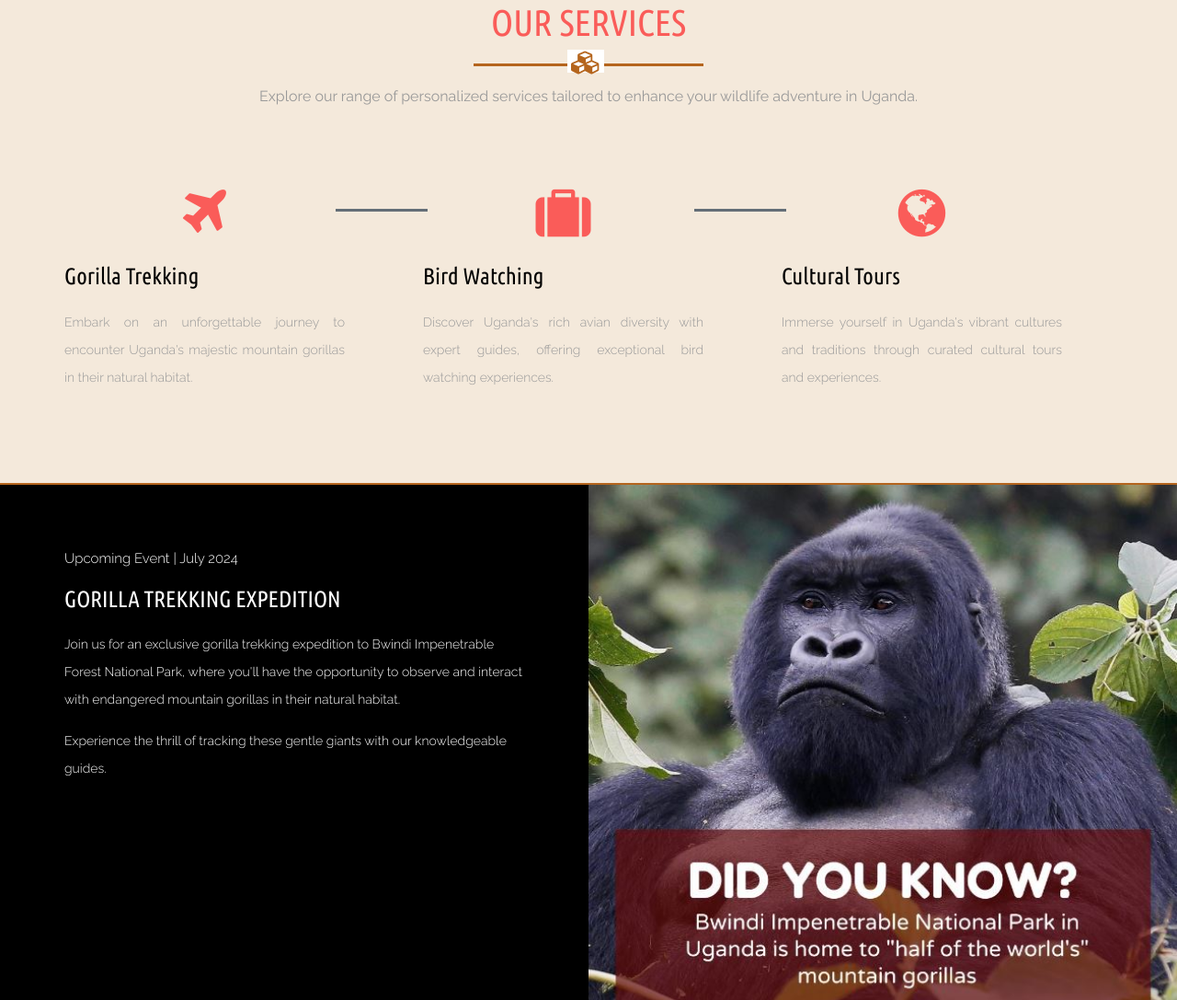
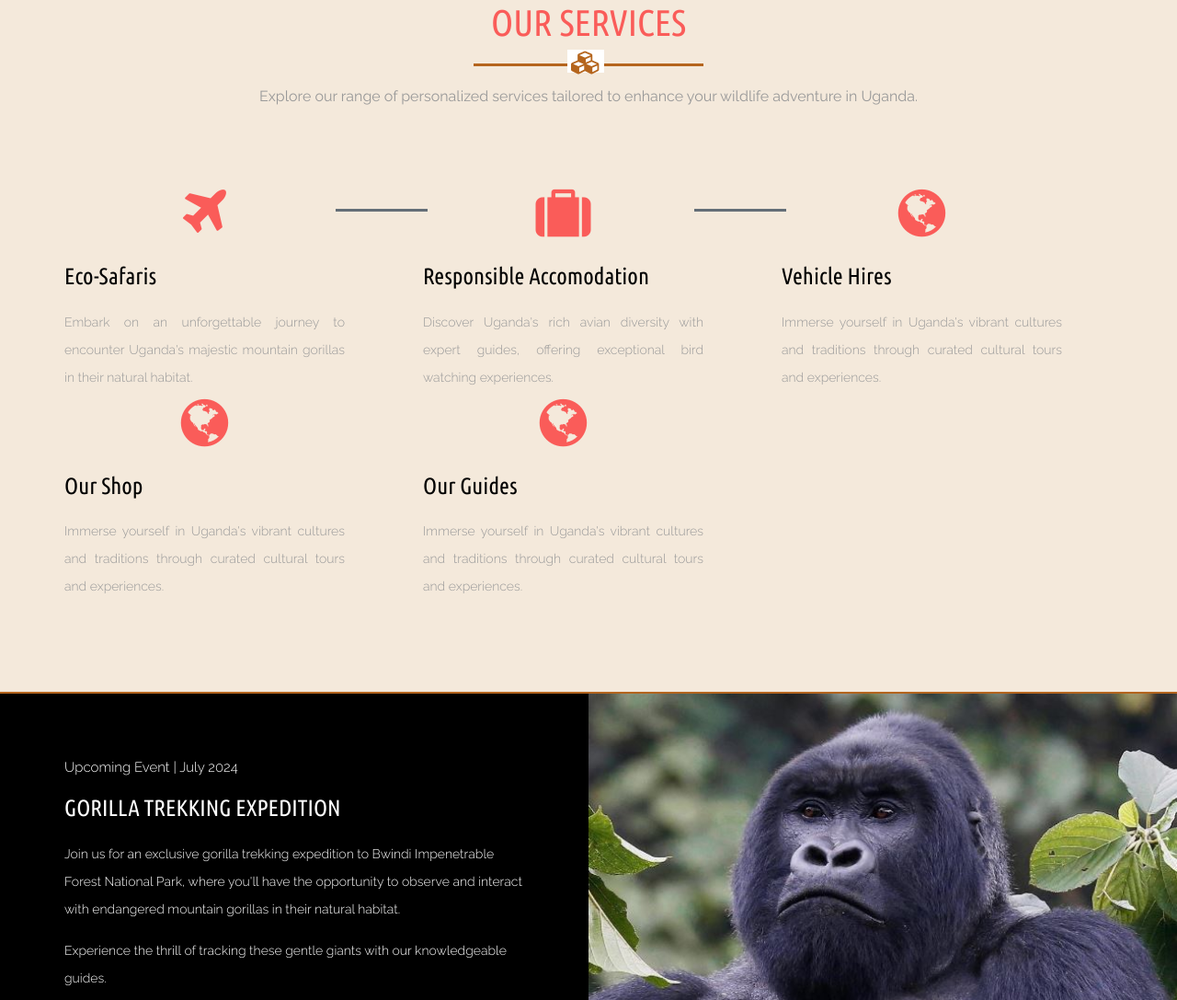
Before and after one commit to Ssemaganda-George/DirtTrails-Website, a plain HTML site: page index.html in a window 1280 px wide. Shown: the part 994-2081 px from the top of the page at 92% size. Drawn offline with Linux system fonts and the light colour scheme.

Commit message:
New dirtrails

```diff
--- a/index.html
+++ b/index.html
@@ -141,12 +141,12 @@
 			<div class="modal-content">
 				<div class="modal-header">
 					<button type="button" class="close" data-dismiss="modal" aria-hidden="true">&times;</button>
-					<h4 class="modal-title" id="myModalLabel">About Dirt Trail Safaris</h4>
+					<h4 class="modal-title" id="myModalLabel">About Dirt Trails Safaris</h4>
 				</div>
 				<div class="modal-body">
 					<div class="row">
 						<div class="col-lg-6 col-md-6">
-							<img src="images/banner1.jpg" class="img-responsive" alt="Dirt Trail Safaris" title="Dirt Trail Safaris">
+							<img src="images/banner1.jpg" class="img-responsive" alt="Dirt Trails Safaris" title="Dirt Trails Safaris">
 						</div>
 						<div class="col-lg-6 col-md-6">
 							<p class="banner-p1">DirtTrails Safaris offers sustainable, personalized wildlife adventures across Africa, founded by passionate guides George Ssemaganda and Gerald Ariho. Our platform connects travelers with eco-friendly safari experiences, from gorilla trekking to bird watching and cultural explorations. By booking through DirtTrails, you not only explore Africa's diverse landscapes and wildlife but also support local communities and conservation efforts, ensuring a positive impact on the environment and society.</p>
@@ -169,19 +169,29 @@
 		<div class="row">
 			<div class="col-lg-4 col-md-4 serv-w3ls">
 				<i class="fa fa-plane" aria-hidden="true"></i>
-				<h4>Gorilla Trekking</h4>
+				<h4>Eco-Safaris</h4>
 				<p class="serv-p">Embark on an unforgettable journey to encounter Uganda's majestic mountain gorillas in their natural habitat.</p>
 				<span class="line1"></span>
 			</div>
 			<div class="col-lg-4 col-md-4 serv-w3ls">
 				<i class="fa fa-suitcase" aria-hidden="true"></i>
-				<h4>Bird Watching</h4>
+				<h4>Responsible Accomodation</h4>
 				<p class="serv-p">Discover Uganda's rich avian diversity with expert guides, offering exceptional bird watching experiences.</p>
 				<span class="line1"></span>
 			</div>
 			<div class="col-lg-4 col-md-4 serv-w3ls">
 				<i class="fa fa-globe" aria-hidden="true"></i>
-				<h4>Cultural Tours</h4>
+				<h4>Vehicle Hires</h4>
+				<p class="serv-p">Immerse yourself in Uganda's vibrant cultures and traditions through curated cultural tours and experiences.</p>
+			</div>
+			<div class="col-lg-4 col-md-4 serv-w3ls">
+				<i class="fa fa-globe" aria-hidden="true"></i>
+				<h4>Our Shop</h4>
+				<p class="serv-p">Immerse yourself in Uganda's vibrant cultures and traditions through curated cultural tours and experiences.</p>
+			</div>
+			<div class="col-lg-4 col-md-4 serv-w3ls">
+				<i class="fa fa-globe" aria-hidden="true"></i>
+				<h4>Our Guides</h4>
 				<p class="serv-p">Immerse yourself in Uganda's vibrant cultures and traditions through curated cultural tours and experiences.</p>
 			</div>
 		</div>
@@ -259,7 +269,7 @@
                         <ul class="social-icons2">
 							<li><a href="#"><i class="fa fa-facebook"></i></a></li>
 							<li><a href="#"><i class="fa fa-twitter"></i></a></li>
-							<li><a href="#"><i class="fa fa-linkedin"></i></a></li>
+							<li><a href="https://www.linkedin.com/company/dirt-trails-safaris"><i class="fa fa-linkedin"></i></a></li>
 							<li><a href="#"><i class="fa fa-youtube"></i></a></li>
 							<li><a href="#"><i class="fa fa-google-plus"></i></a></li>
 						</ul>
```
